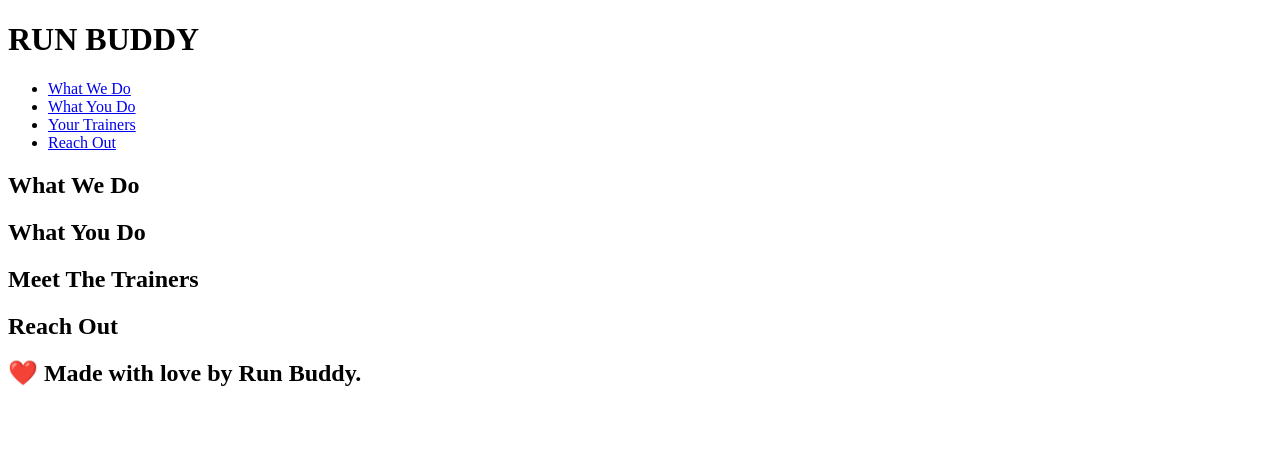
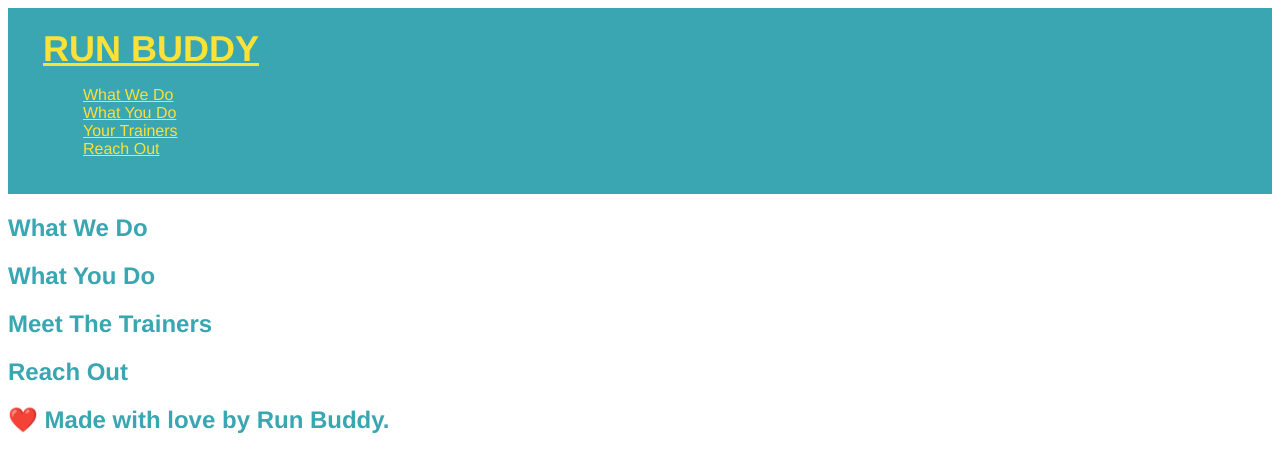
Before and after one commit to ninjacupcakeart/run-buddy, a plain HTML site: page index.html in a window 1280 px wide. Drawn offline with Linux system fonts and the light colour scheme.

Commit message:
color time

```diff
--- /dev/null
+++ b/assets/css/style.css
@@ -0,0 +1,21 @@
+body {
+    /* I'm a CSS comment! */
+    color: #39a6b2;
+    font-family: Helvetica, Arial, sans-serif;
+}
+
+header {
+    padding: 20px 35px;
+    background-color: #39a6b2;
+}
+
+header h1 {
+    font-weight: bold;
+    font-size: 36px;
+    color: #fce138;
+    margin: 0;
+}
+
+header a {
+    color: #fce138;
+}
--- a/index.html
+++ b/index.html
@@ -1,18 +1,19 @@
 <!DOCTYPE html>
 <html lang="en">
     <head>
+      <link rel="stylesheet" href="./assets/css/style.css" />
         <meta charset="UTF-8" />
         <title>Run Buddy!</title>
     </head>
     <body>
        <!-- navigation -->
 <header>
-    <h1>RUN BUDDY</h1>
-    <nav><!-- Unordered list element -->
+  <h1>
+    <a href="/">RUN BUDDY</a>
+  </h1>
+  <nav>
     <ul>
-      <!-- List item element -->
       <li>
-        <!-- Anchor element -->
         <a href="#what-we-do">What We Do</a>
       </li>
       <li>
@@ -26,7 +27,7 @@
       </li>
     </ul>
   </nav>
-  </header>
+</header>
 
   <!-- hero/jumbotron -->
   <section>
```
